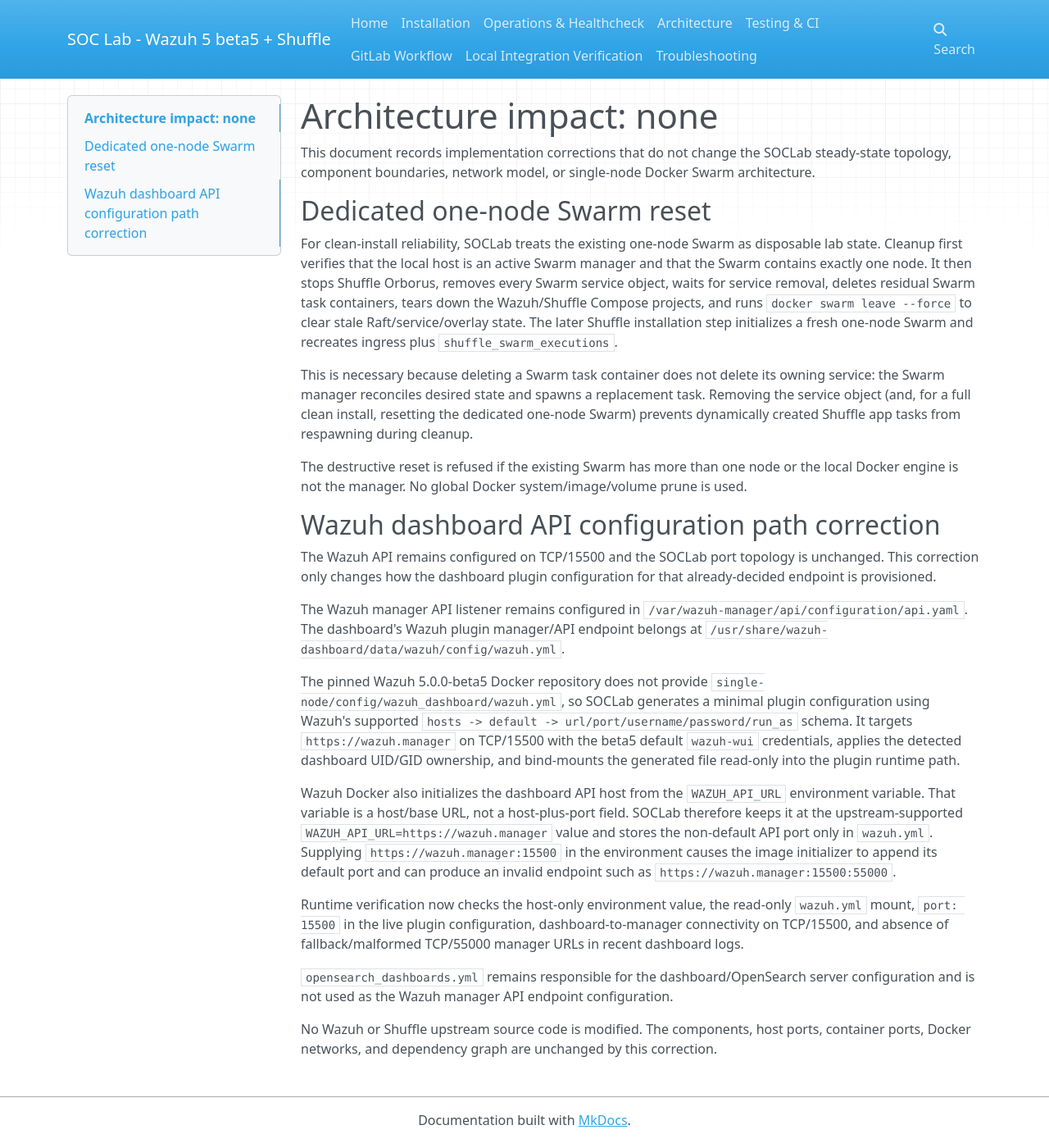
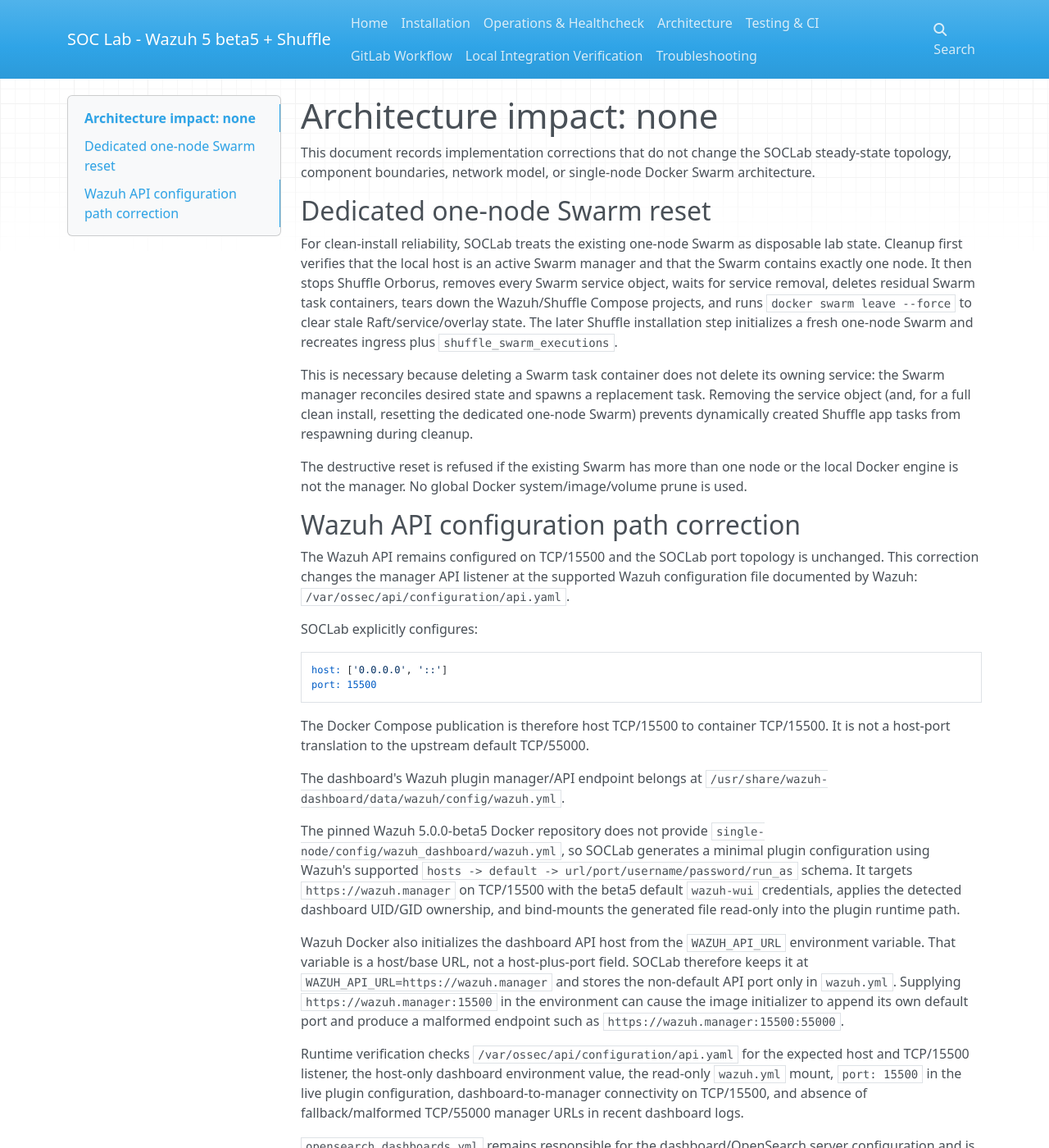
Before and after one commit to avioren/SOCLab, an MkDocs documentation site: the page built from docs/diagrams/architecture-no-change.md, in a window 1280 px wide and 1400 px high. Shown: the whole window at 82% size. Built offline with MkDocs 1.6.1, drawn with Linux system fonts in a browser that asks for light colours; nearby versions of some CDN libraries.

Commit message:
Fix Wazuh API listener configuration on TCP/15500

````diff
--- a/docs/diagrams/architecture-no-change.md
+++ b/docs/diagrams/architecture-no-change.md
@@ -10,17 +10,26 @@ This is necessary because deleting a Swarm task container does not delete its ow
 
 The destructive reset is refused if the existing Swarm has more than one node or the local Docker engine is not the manager. No global Docker system/image/volume prune is used.
 
-## Wazuh dashboard API configuration path correction
+## Wazuh API configuration path correction
 
-The Wazuh API remains configured on TCP/15500 and the SOCLab port topology is unchanged. This correction only changes how the dashboard plugin configuration for that already-decided endpoint is provisioned.
+The Wazuh API remains configured on TCP/15500 and the SOCLab port topology is unchanged. This correction changes the manager API listener at the supported Wazuh configuration file documented by Wazuh: `/var/ossec/api/configuration/api.yaml`.
 
-The Wazuh manager API listener remains configured in `/var/wazuh-manager/api/configuration/api.yaml`. The dashboard's Wazuh plugin manager/API endpoint belongs at `/usr/share/wazuh-dashboard/data/wazuh/config/wazuh.yml`.
+SOCLab explicitly configures:
+
+```yaml
+host: ['0.0.0.0', '::']
+port: 15500
+```
+
+The Docker Compose publication is therefore host TCP/15500 to container TCP/15500. It is not a host-port translation to the upstream default TCP/55000.
+
+The dashboard's Wazuh plugin manager/API endpoint belongs at `/usr/share/wazuh-dashboard/data/wazuh/config/wazuh.yml`.
 
 The pinned Wazuh 5.0.0-beta5 Docker repository does not provide `single-node/config/wazuh_dashboard/wazuh.yml`, so SOCLab generates a minimal plugin configuration using Wazuh's supported `hosts -> default -> url/port/username/password/run_as` schema. It targets `https://wazuh.manager` on TCP/15500 with the beta5 default `wazuh-wui` credentials, applies the detected dashboard UID/GID ownership, and bind-mounts the generated file read-only into the plugin runtime path.
 
-Wazuh Docker also initializes the dashboard API host from the `WAZUH_API_URL` environment variable. That variable is a host/base URL, not a host-plus-port field. SOCLab therefore keeps it at the upstream-supported `WAZUH_API_URL=https://wazuh.manager` value and stores the non-default API port only in `wazuh.yml`. Supplying `https://wazuh.manager:15500` in the environment causes the image initializer to append its default port and can produce an invalid endpoint such as `https://wazuh.manager:15500:55000`.
+Wazuh Docker also initializes the dashboard API host from the `WAZUH_API_URL` environment variable. That variable is a host/base URL, not a host-plus-port field. SOCLab therefore keeps it at `WAZUH_API_URL=https://wazuh.manager` and stores the non-default API port only in `wazuh.yml`. Supplying `https://wazuh.manager:15500` in the environment can cause the image initializer to append its own default port and produce a malformed endpoint such as `https://wazuh.manager:15500:55000`.
 
-Runtime verification now checks the host-only environment value, the read-only `wazuh.yml` mount, `port: 15500` in the live plugin configuration, dashboard-to-manager connectivity on TCP/15500, and absence of fallback/malformed TCP/55000 manager URLs in recent dashboard logs.
+Runtime verification checks `/var/ossec/api/configuration/api.yaml` for the expected host and TCP/15500 listener, the host-only dashboard environment value, the read-only `wazuh.yml` mount, `port: 15500` in the live plugin configuration, dashboard-to-manager connectivity on TCP/15500, and absence of fallback/malformed TCP/55000 manager URLs in recent dashboard logs.
 
 `opensearch_dashboards.yml` remains responsible for the dashboard/OpenSearch server configuration and is not used as the Wazuh manager API endpoint configuration.
 
````
Also changed, not shown: 3 other files.
